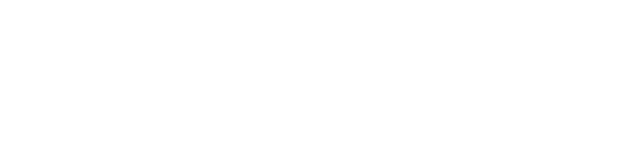
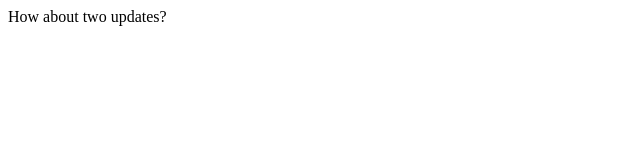
Before and after one commit to Msimusi/HTML-Kokoa-Clone, a plain HTML site: page home.html in a window 1280 px wide. Shown: the whole page, without its empty margins (0-640 px from the left). Drawn offline with Linux system fonts and the light colour scheme.

Commit message:
Commit test1

```diff
--- a/home.html
+++ b/home.html
@@ -3,5 +3,5 @@
   <style></style>
 </head>
 <body>
-  <div></div>
+  <div>How about two updates?</div>
 </body>
```
Also changed, not shown: 1 other file.
